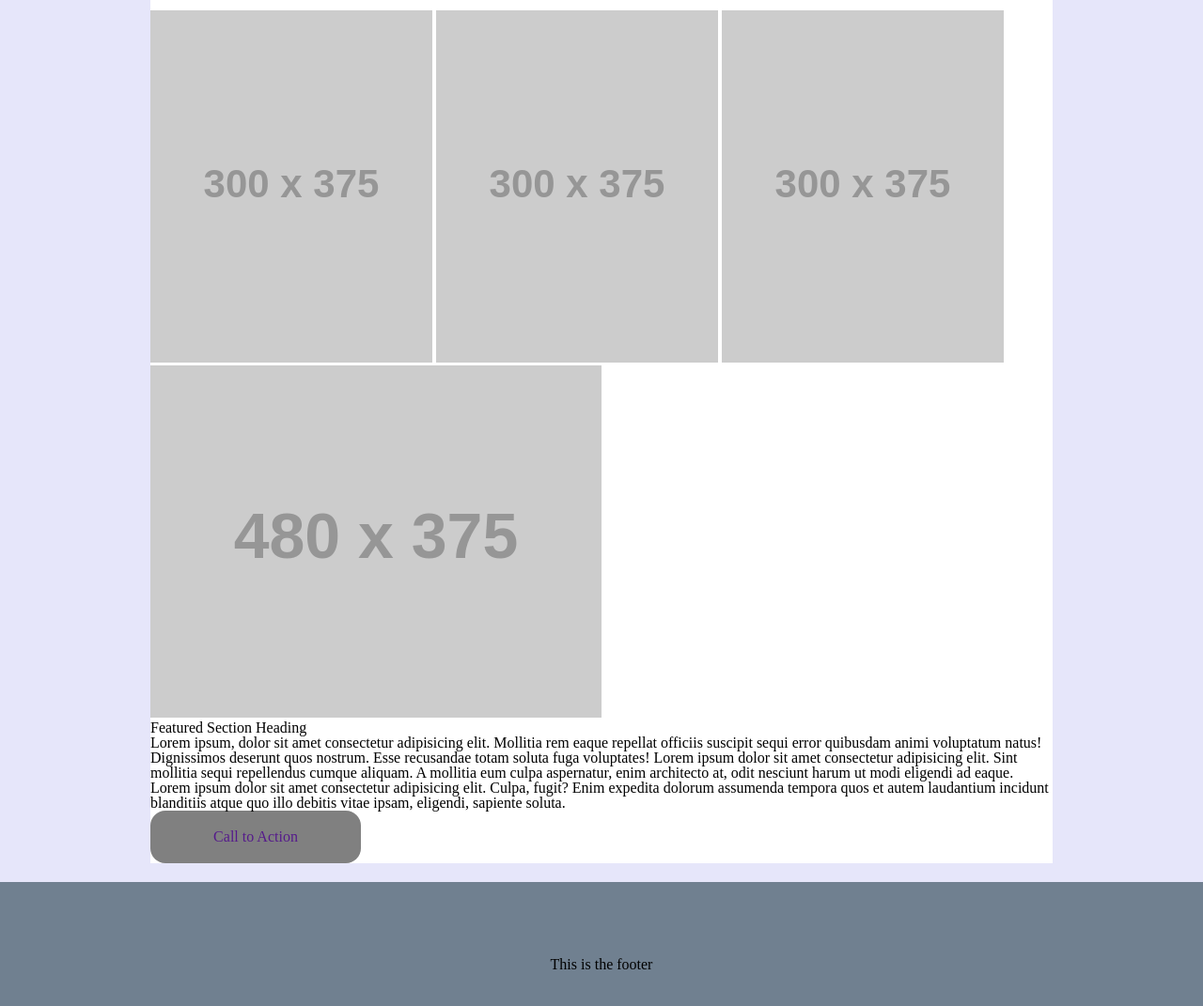
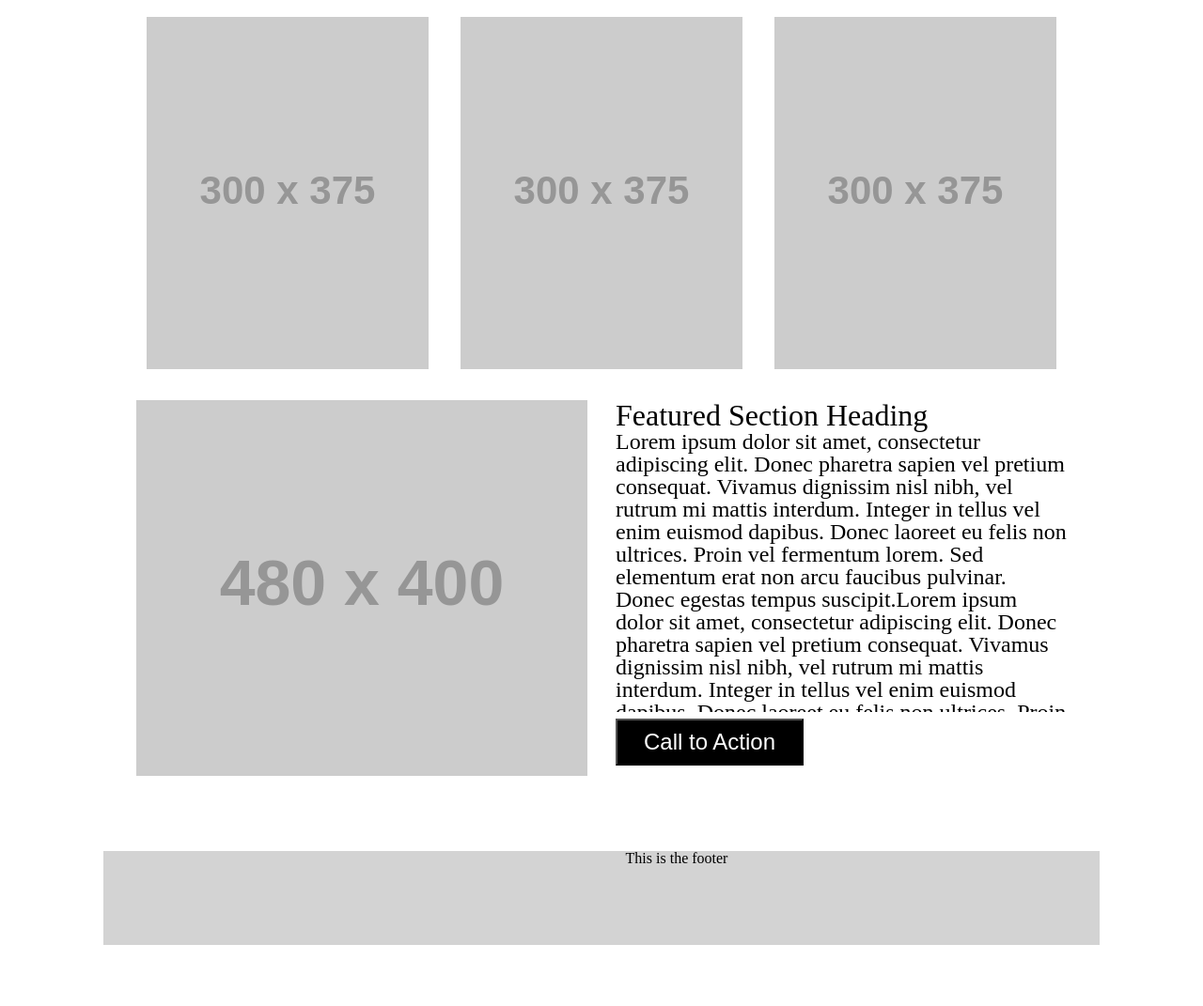
Before and after one commit to JTaisey389/WireFrameAssignment, a plain HTML site: page index.html in a window 1280 px wide. Shown: the part 585-1656 px from the top of the page at 94% size. After the commit the page ends 1591 px from the top, so only its background shows below. Drawn offline with Linux system fonts and the light colour scheme; placeholder pictures from the web are drawn by us.

Commit message:
Playing arround with CSS

```diff
--- a/index.html
+++ b/index.html
@@ -2,54 +2,51 @@
 <html>
 
 <head>
-  <title>Wireframe</title>
   <link rel="stylesheet" href="reset.css">
   <link rel="stylesheet" href="style.css">
 </head>
 
 <body>
   <header>
-    <div class="SEL">
-      <img class=" logo" src="https://via.placeholder.com/200x70/000000" />
-      <nav>
-        <a href="" target="_blank">Nav Item 1</a>
-        <a href="" target="_blank">Nav Item 2</a>
-        <a href="" target="_blank">Nav Item 3</a>
-        <a href="" target="_blank">Nav Item 4</a>
-      </nav>
-    </div>
+
+    <nav>
+      <ul>
+        <li><img src="https://via.placeholder.com/200x70/000"></li>
+        <li>Nav Item 1</li>
+        <li>Nav Item 2</li>
+        <li>Nav Item 3</li>
+        <li>Nav Item 4</li>
+      </ul>
+    </nav>
   </header>
-  <div class="SEL">
-    <main>
-      <section class="hero">
-        <img src="https://via.placeholder.com/960x450/000000" />
-        <!-- <div class="hero-text">
-          <h1>Wireframe</h1>
-          <p>Lorem ipsum dolor, sit amet consectetur adipisicing elit.</p>
-        </div> -->
-      </section>
-      <section class="sub-banner blade">
-      <!-- <section class="Inline-Three"> -->
-        <img src="https://via.placeholder.com/300x375/000000" />
-        <img src="https://via.placeholder.com/300x375/000000" />
-        <img src="https://via.placeholder.com/300x375/000000" />
-      </section>
-      <section class="two-feature blade">
-        <img src="https://via.placeholder.com/480x375/000000" />
-        <div>
-          <h2>Featured Section Heading</h2>
-          <p>Lorem ipsum, dolor sit amet consectetur adipisicing elit. Mollitia rem eaque repellat officiis suscipit
-            sequi error quibusdam animi voluptatum natus! Dignissimos deserunt quos nostrum. Esse recusandae totam
-            soluta fuga voluptates! Lorem ipsum dolor sit amet consectetur adipisicing elit. Sint mollitia sequi
-            repellendus cumque aliquam. A mollitia eum culpa aspernatur, enim architecto at, odit nesciunt harum ut modi
-            eligendi ad eaque. Lorem ipsum dolor sit amet consectetur adipisicing elit. Culpa, fugit? Enim expedita
-            dolorum assumenda tempora quos et autem laudantium incidunt blanditiis atque quo illo debitis vitae ipsam,
-            eligendi, sapiente soluta.</p>
-          <a class="button" href="" target="_blank">Call to Action</a>
-        </div>
-      </section>
-    </main>
-  </div>
+  <main>
+    <section>
+      <img src="https://via.placeholder.com/960x450/000">
+    </section>
+    <article>
+      <img src="https://via.placeholder.com/300x375/000">
+      <img src="https://via.placeholder.com/300x375/000">
+      <img src="https://via.placeholder.com/300x375/000">
+    </article>
+    <section id="info">
+      <div>
+        <img src="https://via.placeholder.com/480x400/000">
+      </div>
+      <aside>
+        <h2>Featured Section Heading</h2>
+        <p>Lorem ipsum dolor sit amet, consectetur adipiscing elit. Donec pharetra sapien vel pretium consequat. Vivamus
+          dignissim nisl nibh, vel rutrum mi mattis interdum. Integer in tellus vel enim euismod dapibus. Donec laoreet
+          eu felis non ultrices. Proin vel fermentum lorem. Sed elementum erat non arcu faucibus pulvinar. Donec egestas
+          tempus suscipit.Lorem ipsum dolor sit amet, consectetur adipiscing elit. Donec pharetra sapien vel pretium
+          consequat. Vivamus dignissim nisl nibh, vel rutrum mi mattis interdum. Integer in tellus vel enim euismod
+          dapibus. Donec laoreet eu felis non ultrices. Proin vel fermentum lorem. Sed elementum erat non arcu faucibus
+          pulvinar. Donec egestas tempus suscipit.
+
+        </p>
+        <button> Call to Action</button>
+      </aside>
+    </section>
+  </main>
   <footer>
     <p>This is the footer</p>
   </footer>
--- a/reset.css
+++ b/reset.css
@@ -40,3 +40,4 @@ q:before, q:after {
 table {
 	border-collapse: collapse;
 	border-spacing: 0;
+}
--- a/style.css
+++ b/style.css
@@ -1,136 +1,87 @@
 body {
-  margin: 0;
-  background-color: lavender;
-  /* display: flex; */
-  /* flex-direction: column; */
-  /* justify-content: center; */
+  height: 100vh;
+  width: 1060px;
+  align-self: center;
+  margin: auto;
 }
-
-div.SEL {
-  width: 960px;
-  margin: 20px auto;
-  display: flex;
-  flex-direction: row;
-  flex-wrap: nowrap;
-  justify-content: flex-start;
-  align-items: center;
-  align-content: center;
-}
-
-header, footer {
-  display: flex;
-  background-color: slategray;
-}
-
 header {
-  display: flex;
-  background-color: slategray;
+  height:90px;
+  background-color: lightgrey;
+  text-align: center;
 }
 
 nav {
-  width: 100%;
-  display: flex;
-  flex-direction: row;
-  flex-wrap: nowrap;
-  justify-content: space-between;
-  align-items: center;
-  align-content: center;
+  position: relative;
+  padding-top: 10px;
+  color:#a7a7a7;
+  font-size: 20pt;
 }
 
-nav a {
-  width: 100%;
-  text-align: center;
+nav ul {
+  align-items: center;
+
+
 }
 
-main {
-  background-color: #fff;
-  display: flex;
-  flex-direction: column;
-}
-
-section.hero {
-  margin: 16px auto;
-  width: 100%;
-  display: flex;
-  flex-direction: row;
-  flex-wrap: nowrap;
-  justify-content: space-between;
-  align-items: flex-start;
-  align-content: center;
-}
-
-section.hero {
-  width: 100%;
-  margin-top: 0;
-  position: relative;
-}
-
-/* .hero-text {
-  height: 12rem;
-  position: absolute;
-  background-color: grey;
-  color: black;
-  top: 25%;
-  left: 25%;
-  right: 25%;
-}
-
-.hero-text h1 {
-  font-size: 3rem;
-  margin: 2rem 0;
-  text-align: center;
-}
-
-.hero-text p {
-  text-align: center;
-} */
-
-section.Inline-Three img {
-  width: 50%;
-  float: left;
-  padding-right: 16px;
+header nav ul li {
+  display:inline;
+  margin:auto;
+  height: fit-content;
+  padding: 0 20px;
+  vertical-align: middle;
 }
 
 
-section.Inline-Three div {
-  width: 50%;
-  float: right;
-  padding-left: 16px;
+footer {
+  width:100%;
+  height: 100px;
+  background-color: lightgrey;
 }
-section.two-item banner{
-  width: 50%;
-  float: left;
-  padding-right: 16px;
+#info {
+  display:grid;
+  grid-template-columns:480px 480px;
+  grid-gap:30px;
+  height: 400px;
+  margin: 15px auto 30px auto;
+
 }
-section.two-item h2 {
-  font-size: 32px;
-  margin-bottom: 16px;
+aside {
+  height:400px;
+}
+#info h2 {
+  font-size: 24pt;
+}
+#info p {
+  font-size: 18pt;
+  height: 300px;
+  overflow-y: scroll;
+  scroll-padding-bottom:unset;
+}
+button {
+  width:200px;
+  height: 50px;
+  margin-top: 7px;
+  font-size: 18pt;
+  color:white;
+  background-color: black;
+  padding: auto 30px;
+}
+section {
+  width:fit-content;
+  margin: 30px auto 15px auto;
 }
 
-section.two-item p {
-  font-size: 16px;
-  line-height: 20px;
-  margin-bottom: 16px;
+article {
+  width: fit-content;
+  margin: auto;
+}
+article img {
+  margin: 15px;
 }
 
-section.two-item div {
-  width: 50%;
-  float: right;
-  padding-left: 16px;
-}
-
-.button {
-  display: block;
-  width: 128px;
-  text-align: center;
-  background-color: gray;
-  padding: 20px 48px;
-  border-radius: 16px;
-  text-decoration: none;
-}
-
-footer p {
+footer p{
   text-align: center;
   width: 100%;
-  margin: 80px 0px;
+  margin: 80px;
+
 }
```
